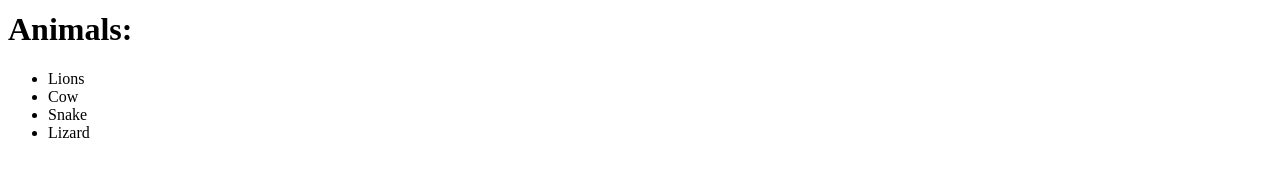
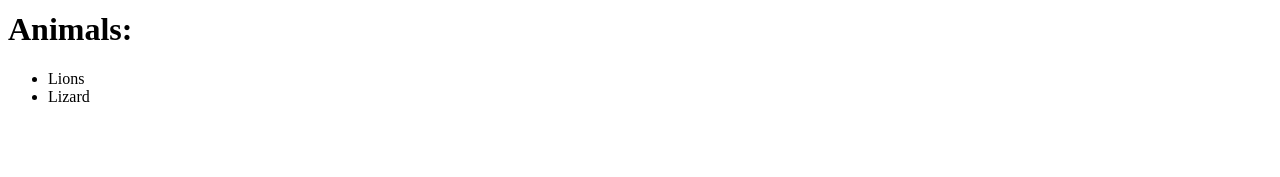
Before and after one commit to Technmad/reactjs, a React (Vite) app in the folder 01app/: page / in a window 1280 px wide. Shown: the part 503-680 px from the top of the page. Built offline with nearby package versions, Linux system fonts and the light colour scheme.

Commit message:
conditional rendering using stratsWith string method

```diff
--- a/01app/src/List.jsx
+++ b/01app/src/List.jsx
@@ -1,6 +1,12 @@
 /* eslint-disable react/prop-types */
 function ListItems(props) {
-  return <li>{props.animal}</li>;
+  return (
+    <ul>
+      {props.animal.map((animal) => {
+        return animal.startsWith("L") ? <li key={animal}>{animal}</li> : null;
+      })}
+    </ul>
+  );
 }
 
 const List = () => {
@@ -9,11 +15,7 @@ const List = () => {
   return (
     <div>
       <h1>Animals: </h1>
-      <ul>
-        {animal.map((animal) => {
-          return <ListItems key={animal} animal={animal} />;
-        })}
-      </ul>
+      <ListItems animal={animal} />
     </div>
   );
 };
```
